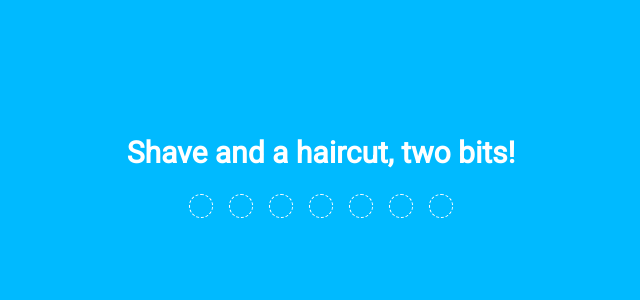
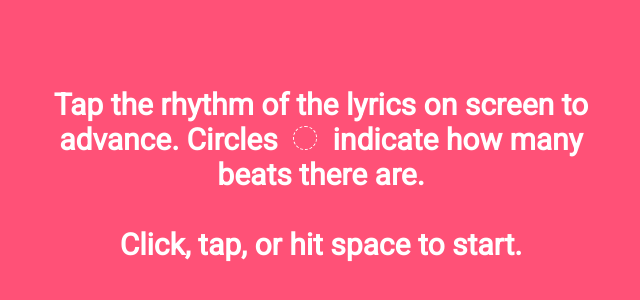
Before and after one commit to rileyjshaw/tappy-game, a plain HTML site: page index.html in a window 1280 px wide. Shown: the part 226-526 px from the top of the page, without its empty margins (321-961 px from the left). Drawn offline with Linux system fonts and the light colour scheme.

Commit message:
Update 2014-10-18T22:05:22.812Z

```diff
--- a/index.html
+++ b/index.html
@@ -9,7 +9,7 @@
 <body>
   <div class="vcent"></div>
   <div id="overlay">
-    <h2 class="instructions"></h2>
+    <h2 class="instructions dots">Tap the rhythm of the lyrics on screen to advance. Circles <span></span> indicate how many beats there are.<br><br>Click, tap, or hit space to start.</h2>
     <ul class="dots"></ul>
   </div>
 
--- a/main.css
+++ b/main.css
@@ -6,7 +6,6 @@ body {
   font-family: Roboto, sans-serif;
   text-align: center;
   color: #fff;
-  background: #00baff;
   overflow: hidden; }
 
 canvas {
@@ -21,6 +20,8 @@ canvas {
 #overlay {
   position: relative;
   z-index: 1;
+  width: 600px;
+  max-width: 100%;
   pointer-events: none;
   -webkit-touch-callout: none;
   -webkit-user-select: none;
@@ -38,7 +39,7 @@ canvas {
 .dots {
   list-style: none;
   padding: 0; }
-  .dots li {
+  .dots li, .dots span {
     display: inline-block;
     height: 24px;
     width: 24px;
@@ -49,5 +50,5 @@ canvas {
     border-radius: 12px;
     -webkit-transition: background 0.2s ease-in-out;
             transition: background 0.2s ease-in-out; }
-    .dots li.marked {
+    .dots li.marked, .dots span.marked {
       background: #fff; }
--- a/main.js
+++ b/main.js
@@ -1,88 +1,57 @@
 (function e(t,n,r){function s(o,u){if(!n[o]){if(!t[o]){var a=typeof require=="function"&&require;if(!u&&a)return a(o,!0);if(i)return i(o,!0);var f=new Error("Cannot find module '"+o+"'");throw f.code="MODULE_NOT_FOUND",f}var l=n[o]={exports:{}};t[o][0].call(l.exports,function(e){var n=t[o][1][e];return s(n?n:e)},l,l.exports,e,t,n,r)}return n[o].exports}var i=typeof require=="function"&&require;for(var o=0;o<r.length;o++)s(r[o]);return s})({1:[function(require,module,exports){
+var DOM = require('./DOM.js');
+var ripple = require('./ripple.js');
 var timer = require('./game.js');
-var DOM = require('./DOM.js');
 
-var windowHeight = window.innerHeight;
-var windowWidth = window.innerWidth;
-var canvas = require('./newHDCanvas.js')(windowWidth, windowHeight, DOM.overlay);
-
-var maxRadius = Math.max(windowWidth, windowHeight);
-var rippleSpeed = maxRadius / 40;
-var ctx = canvas.getContext('2d');
 var spacePressed = false;
 
-var batch = [];
-
-function tick () {
-  // increment radius step:
-  batch.forEach(function (circle) { circle.radius += rippleSpeed; });
-
-  // drawing step:
-  ctx.fillStyle = '#00baff';
-  ctx.fillRect(0, 0, windowWidth, windowHeight);
-
-  batch.forEach(function (circle) {
-    ctx.fillStyle = 'rgba(255,255,255,' + (1 - circle.radius / maxRadius) * 0.8 + ')';
-    ctx.beginPath();
-    ctx.arc(circle.x, circle.y, circle.radius, 0, Math.PI * 2);
-    ctx.closePath();
-    ctx.fill();
-  });
-
-  // remove finished animations step:
-  batch = batch.filter(function (circle) {
-    return circle.radius < maxRadius;
-  });
-
-  if (batch.length) {
-    requestAnimationFrame(tick);
-  }
-}
-
 function handleMousedown (e) {
+  e = e || window.event;
+  var coords = DOM.canvas.getCoords(e);
   timer();
-  ripple(e);
+  ripple(coords.x, coords.y);
 }
 
 function handleKeydown (e) {
+  e = e || window.event;
   if (!spacePressed && e.keyCode === 32) {
     timer();
-    ripple({
-      x: windowWidth / 2,
-      y: windowHeight / 2
-    }, true);
+    ripple(DOM.windowWidth / 2, DOM.windowHeight / 2);
     spacePressed = true;
   }
 }
 
-function ripple (e, keyboard) {
-  var circle;
-  if (keyboard) circle = e;
-  else {
+function handleKeyup (e) {
   e = e || window.event;
-    circle = canvas.getCoords(e);
-  }
-  circle.radius = 0;
-  if (batch.push(circle) === 1) requestAnimationFrame(tick);
+  if (e.keyCode === 32) spacePressed = false;
 }
 
-canvas.addEventListener('mousedown', handleMousedown, false);
+DOM.canvas.addEventListener('mousedown', handleMousedown, false);
 document.addEventListener('keydown', handleKeydown, false);
-document.addEventListener('keyup', function (e) {
-  e = e || window.event;
-  if (e.keyCode === 32) spacePressed = false;
-}, false);
+document.addEventListener('keyup', handleKeyup, false);
 
-},{"./DOM.js":2,"./game.js":3,"./newHDCanvas.js":5}],2:[function(require,module,exports){
+},{"./DOM.js":2,"./game.js":3,"./ripple.js":7}],2:[function(require,module,exports){
+var windowHeight = window.innerHeight;
+var windowWidth = window.innerWidth;
+var overlay = document.getElementById('overlay');
+var canvas = require('./newHDCanvas.js')(windowWidth, windowHeight, overlay);
+var ctx = canvas.getContext('2d');
+
 module.exports = {
-  overlay: document.getElementById('overlay'),
-  dots: document.querySelector('.dots'),
-  songTitle: document.querySelector('.instructions')
+  canvas: canvas,
+  ctx: ctx,
+  dots: document.querySelector('ul.dots'),
+  overlay: overlay,
+  songTitle: document.querySelector('.instructions'),
+  windowHeight: windowHeight,
+  windowWidth: windowWidth
 };
 
-},{}],3:[function(require,module,exports){
+},{"./newHDCanvas.js":5}],3:[function(require,module,exports){
+var DOM = require('./DOM.js');
 var levels = shuffle(require('./levels.js'));
-var DOM = require('./DOM.js');
+var randColor = require('./randColor.js');
+var ripple = require('./ripple.js');
 
 var last, next, checkTimer, clicks, answer, answerLength;
 
@@ -129,6 +98,7 @@ function gameOver () {
 function nextLevel () {
   var level = levels.pop();
   if (level) {
+    ripple(DOM.windowWidth / 2, DOM.windowHeight / 2, randColor());
     DOM.overlay.className = 'hidden';
     answer = parseSong(level.song);
     answerLength = answer.length;
@@ -166,7 +136,7 @@ function check () {
     return acc + Math.abs(obs - exp) / exp;
   }, 0) / answerLength;
 
-  if (error < 0.1) nextLevel();
+  if (error < 0.16) nextLevel('Let\'s get started!');
   reset();
 }
 
@@ -178,6 +148,7 @@ function reset () {
 }
 
 function clickHandler () {
+  if (answerLength) {
     var currentLength = 0;
     last = next;
     next = new Date().getTime();
@@ -187,14 +158,15 @@ function clickHandler () {
     DOM.dots.children[currentLength].className = 'marked';
 
     if (currentLength === answerLength) check();
+  } else nextLevel();
 }
 
 reset();
-nextLevel();
+ripple(DOM.windowWidth / 2, DOM.windowHeight / 2, randColor());
 
 module.exports = clickHandler;
 
-},{"./DOM.js":2,"./levels.js":4}],4:[function(require,module,exports){
+},{"./DOM.js":2,"./levels.js":4,"./randColor.js":6,"./ripple.js":7}],4:[function(require,module,exports){
 module.exports = [
   {
     title: 'Shave and a haircut, two bits!',
@@ -209,7 +181,7 @@ module.exports = [
     title: '(Intro for kung-fu Fighting)',
     song: '-----_-_-_-_-'
   }, {
-    title: 'Happy birthday',
+    title: 'Happy birthday to you',
     song: '-_--__-__-__-'
   }, {
     title: '...L, M, N, O, P! Q, R, S...',
@@ -232,6 +204,9 @@ module.exports = [
   }, {
     title: 'YYZ',
     song: '-_--_-_-_--_-_-_-_--'
+  }, {
+    title: 'Rudolph the red-nosed reindeer',
+    song: '--_--_-_-_-'
   }
 ];
 
@@ -295,4 +270,70 @@ module.exports = function (width, height, insertAfter) {
   return canvas;
 };
 
-},{}]},{},[1]);
+},{}],6:[function(require,module,exports){
+var currentIndex = 0;
+var colors = [
+  '#9c27b0',
+  '#03a9f4',
+  '#ff9800',
+  '#ff5177'
+];
+var length = colors.length;
+
+module.exports = function () {
+  var index;
+  do index = Math.floor(Math.random() * length);
+  while (index === currentIndex);
+  currentIndex = index;
+
+  return colors[index];
+};
+
+},{}],7:[function(require,module,exports){
+var DOM = require('./DOM.js');
+
+var maxRadius = Math.max(DOM.windowWidth, DOM.windowHeight);
+var rippleSpeed = maxRadius / 40;
+var batch = [];
+
+function ripple (x, y, color) {
+  var circle = {
+    x: x,
+    y: y,
+    color: color,
+    radius: 0
+  };
+
+  if (batch.push(circle) === 1) requestAnimationFrame(tick);
+}
+
+function tick () {
+  // increment radius step:
+  batch.forEach(function (circle) { circle.radius += rippleSpeed; });
+
+  // drawing step:
+  DOM.ctx.clearRect(0, 0, DOM.windowWidth, DOM.windowHeight);
+
+  batch.forEach(function (circle) {
+    DOM.ctx.fillStyle = circle.color || 'rgba(255,255,255,' + (1 - circle.radius / maxRadius) * 0.3 + ')';
+    DOM.ctx.beginPath();
+    DOM.ctx.arc(circle.x, circle.y, circle.radius, 0, Math.PI * 2);
+    DOM.ctx.closePath();
+    DOM.ctx.fill();
+  });
+
+  // remove finished animations step:
+  batch = batch.filter(function (circle) {
+    if (circle.radius < maxRadius) return true;
+    if (circle.color) DOM.canvas.style.backgroundColor = circle.color;
+    return false;
+  });
+
+  if (batch.length) {
+    requestAnimationFrame(tick);
+  }
+}
+
+module.exports = ripple;
+
+},{"./DOM.js":2}]},{},[1]);
```
Also changed, not shown: main.min.js. Lines whose indentation alone changed are shown as unchanged.
